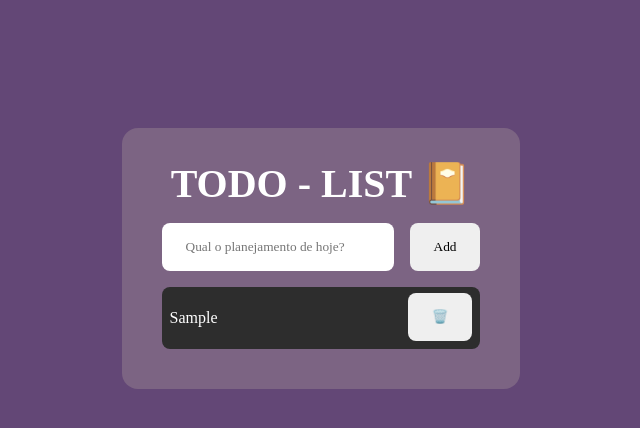
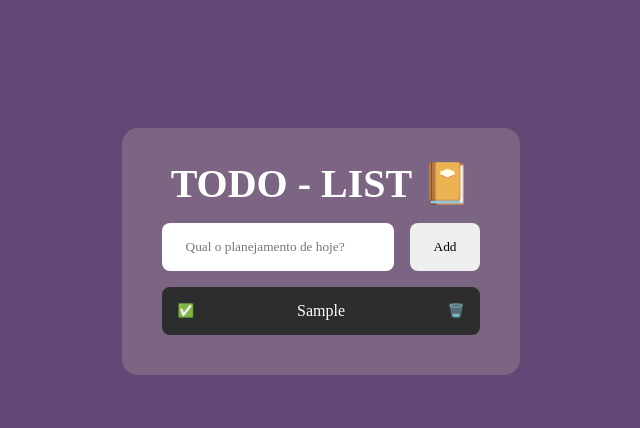
Before and after one commit to estevamwellerson/Todo-List, a React (Vite) app: page / in a window 1280 px wide. Both pictures are taken after typing "Sample" into the empty fields and a click on the button "Add". Shown: the top 428 px of the page, without its empty margins (319-959 px from the left). Built offline with nearby package versions, Linux system fonts and the light colour scheme.

Commit message:
add: check-mark

```diff
--- a/src/App.jsx
+++ b/src/App.jsx
@@ -22,11 +22,21 @@ export default function App() {
       setNewItem("");
     }
 
+
+
   function deleteItem(id) {
     const updatedItems = items.filter((item) => item.id !== id);
     setItems(updatedItems);
     localStorage.setItem("items", JSON.stringify(updatedItems));
   }
+
+  function toggleComplete(id){
+    const updatedItems = items.map((item) =>
+    item.id === id ? {...item, complete: !item.complete} : item);
+    setItems(updatedItems);
+    localStorage.setItem('items', JSON.stringify(updatedItems))
+  }
+
 
   return (
     <div className="app">
@@ -52,14 +62,15 @@ export default function App() {
           return (
             <div className="list">
               <li key={item.id}>
+
+                <button className="btn-complete" onClick={(e) => toggleComplete(item.id)}>✅</button>
+
+                <span style={{textDecoration: item.complete ? 'line-through' : 'none'}}>
                   {item.value}
+                </span>
 
-                <button
-                  className="btn-clear"
-                  onClick={(e) => deleteItem(item.id)}
-                >
-                  🗑️
-                </button>
+                <button className="btn-clear" onClick={(e) => deleteItem(item.id)} >🗑️</button>
+
               </li>
             </div>
           );
--- a/src/index.css
+++ b/src/index.css
@@ -26,11 +26,17 @@ input{
   width: 14.5rem;
 }
 
-input, button{
+input, .btn-add{
   border: none;
   border-radius: 0.5rem;
   margin: 0.5rem 0.5rem;
   padding: 1rem 1.5rem;
+}
+
+.btn-complete, .btn-clear{
+  border: none;
+  background-color: transparent;
+  padding: 1rem;
 }
 
 li{
@@ -41,12 +47,8 @@ li{
   border: none;
   border-radius: 0.5rem;
   color: white;
-  background-color: rgb(45, 45, 45);
-  padding-left: 0.5rem;
+  background-color: #2d2d2d;
   margin: 0.5rem 0.5rem;
-}
-.btn-clear{
-  margin-top: 0.4rem;
 }
 
 
```
Lines whose indentation alone changed are shown as unchanged.
